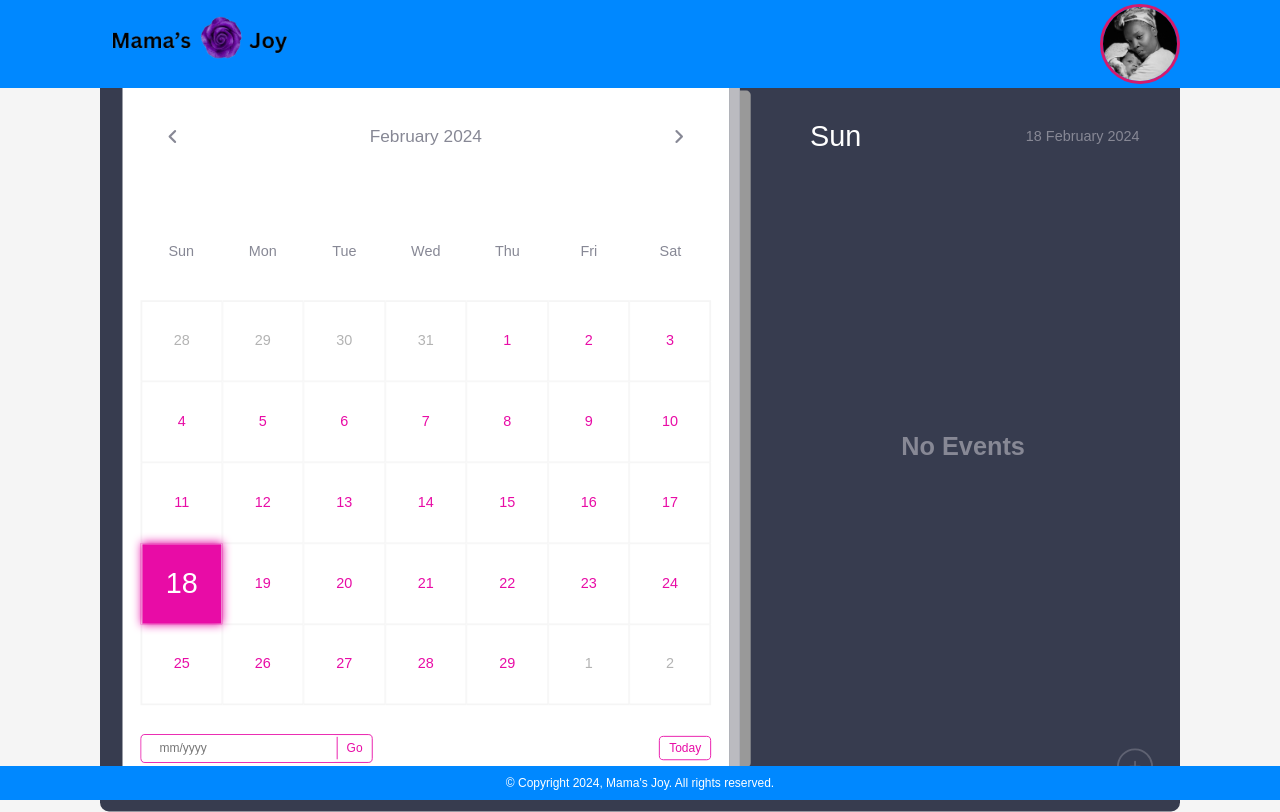
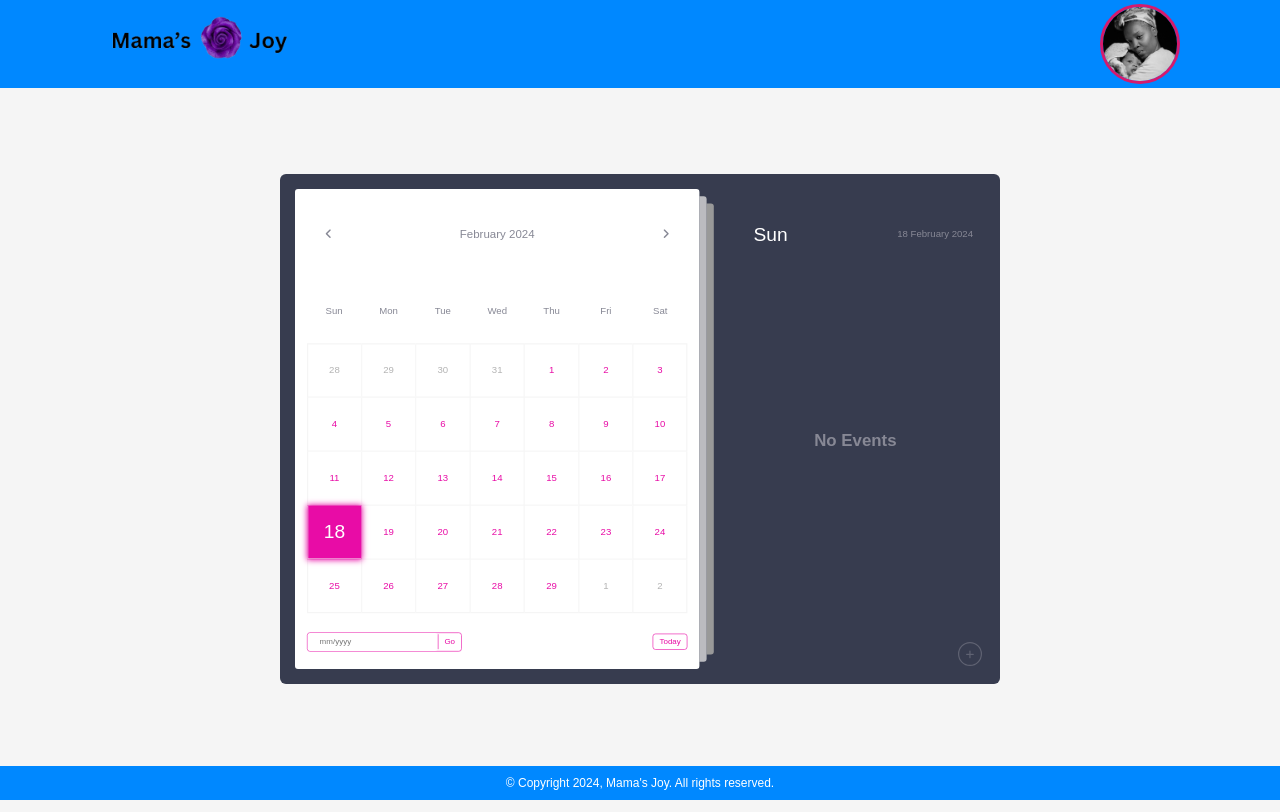
Before and after one commit to sathagesey33/Mama-s-Joy, a Flask app: page /templates/calender in a window 1280 px wide. Run offline with Flask 3, Linux system fonts and the light colour scheme.

Commit message:
change calender containers transform scale

```diff
--- a/mamajoy/static/style/calender.css
+++ b/mamajoy/static/style/calender.css
@@ -31,7 +31,7 @@
   }
   .container {
     margin-top: 5.5em;
-    transform: scale(0.9);
+    transform: scale(0.6);
     position: relative;
     width: 1200px;
     min-height: 850px;
```
